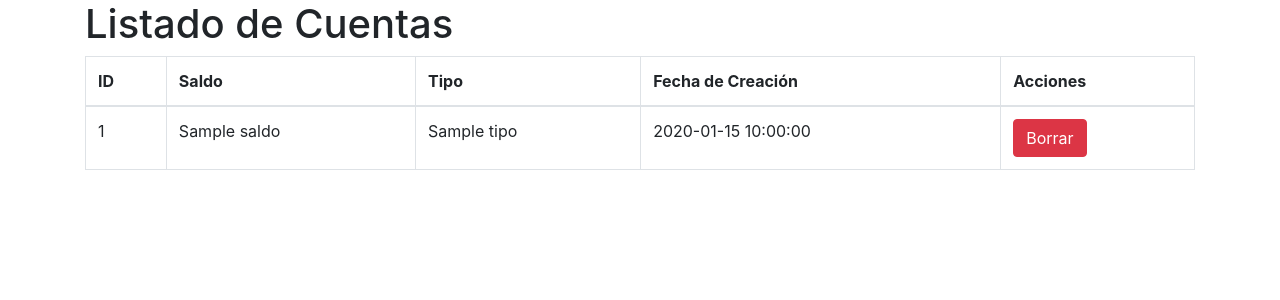
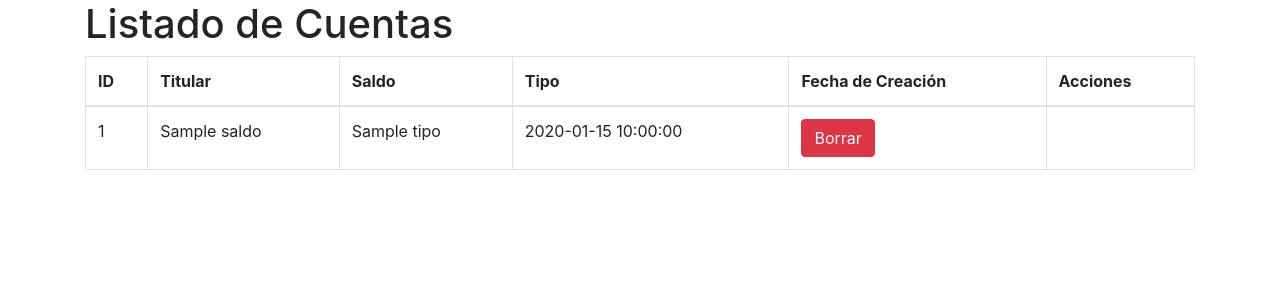
Before and after one commit to Mireyamc/examen324, a CodeIgniter app: the page made by pregunta7/application/views/viewlectura.php in a window 1280 px wide. Shown: the top 300 px of the page. Run offline with CodeIgniter, Linux system fonts and the light colour scheme; the template is opened without the code that fills it: most values are stand-ins (such as "Sample title", 1, 10 or a date in 2020).

Commit message:
Update viewlectura.php

```diff
--- a/pregunta7/application/views/viewlectura.php
+++ b/pregunta7/application/views/viewlectura.php
@@ -14,6 +14,7 @@ defined('BASEPATH') OR exit('No direct script access allowed');
             <thead>
                 <tr>
                     <th>ID</th>
+                    <th>Titular</th>
                     <th>Saldo</th>
                     <th>Tipo</th>
                     <th>Fecha de Creación</th>
```
